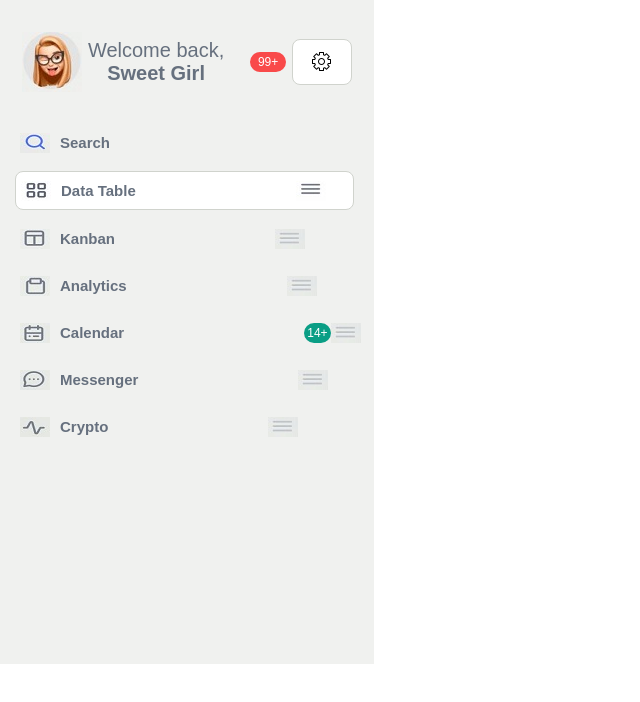
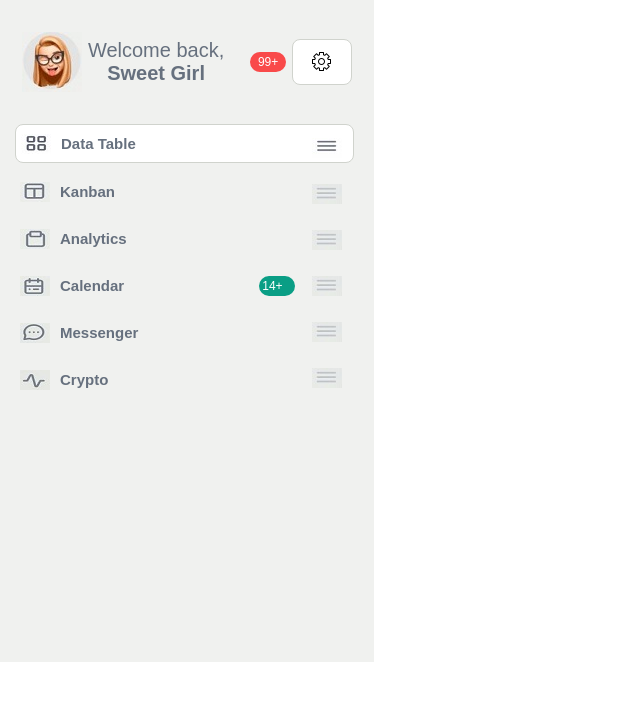
Before and after one commit to FelipeMon/pdi-listenx, a plain HTML site: page index.html in a window 1280 px wide. Shown: the whole page, without its empty margins (0-640 px from the left). Drawn offline with Linux system fonts and the light colour scheme.

Commit message:
Realizada melhoria no código

```diff
--- a/index.html
+++ b/index.html
@@ -20,50 +20,52 @@
     </section>
 
     <section class="grid2">
-        <div>
-            <img src="Image/pesquisa.JPG" alt="Botão de pesquisa">
-            <h2>Search</h2>
-        </div>
 
         <div class="dataTable">
             <img src="Image/tabela.JPG" alt="Icone de pesquisa">
             <h2>Data Table</h2>
-            <img src="Image/menu1.JPG" alt="">
+
         </div>
 
         <div>
             <img src="Image/kanban.JPG" alt="Icone kanban">
             <h2>Kanban</h2>
-            <img src="Image/menu2.JPG" alt="">
+
         </div>
 
         <div>
             <img src="Image/analytics.JPG" alt="Icone analytics">
             <h2>Analytics</h2>
-            <img src="Image/menu2.JPG" alt="">
+
         </div>
 
         <div>
             <img src="Image/calendario.JPG" alt="Icone de calendario">
             <h2>Calendar</h2>
             <p class="numero2">14+</p>
-            <img src="Image/menu2.JPG" alt="">
+
         </div>
 
         <div>
             <img src="Image/messenger.JPG" alt="Icone de mensagem">
             <h2>Messenger</h2>
-            <img src="Image/menu2.JPG" alt="">
+
         </div>
 
         <div>
             <img src="Image/crypto.JPG" alt="Icone Crypto">
             <h2>Crypto</h2>
+
+        </div>
+
+        <div class="imageMenu">
+            <img src="Image/menu1.JPG" alt="">
+            <img src="Image/menu2.JPG" alt="">
+            <img src="Image/menu2.JPG" alt="">
+            <img src="Image/menu2.JPG" alt="">
+            <img src="Image/menu2.JPG" alt="">
             <img src="Image/menu2.JPG" alt="">
         </div>
-
-
-
 
     </section>
 
--- a/style.css
+++ b/style.css
@@ -11,8 +11,6 @@
     padding-right: 10px;
     padding-top: 20px;
     background-color: #F0F1EF;
-
-
 }
 
 .welcome {
@@ -50,17 +48,16 @@
     background-color: #FFFFFF;
 }
 
-.grid2{
+.grid2 {
     width: 354px;
-    height: 550px;
+    height: 548px;
     padding-left: 10px;
     padding-right: 10px;
     padding-top: 20px;
     background-color: #F0F1EF;
+}
 
-
-}
-div{
+div {
     display: flex;
     align-items: center;
     font-size: 10px;
@@ -68,7 +65,7 @@ div{
     margin: 10px;
 }
 
-h2{
+h2 {
     margin-right: 150px;
     padding: 10px;
     font-family: sans-serif;
@@ -84,12 +81,26 @@ h2{
     font-size: 12px;
     font-family: sans-serif;
     color: white;
+    position: relative;
+    right: 45px;
 }
 
-.dataTable{
+.dataTable {
     background-color: white;
     border: #d0d3cd solid 1px;
     border-radius: 8px;
     margin-left: 5px;
     padding-left: 5px;
 }
+
+.imageMenu {
+    display: flex;
+    flex-direction: column;
+    position: relative;
+    bottom: 283px;
+    left: 140px;
+}
+
+.imageMenu>img {
+    padding: 13px;
+}
```
